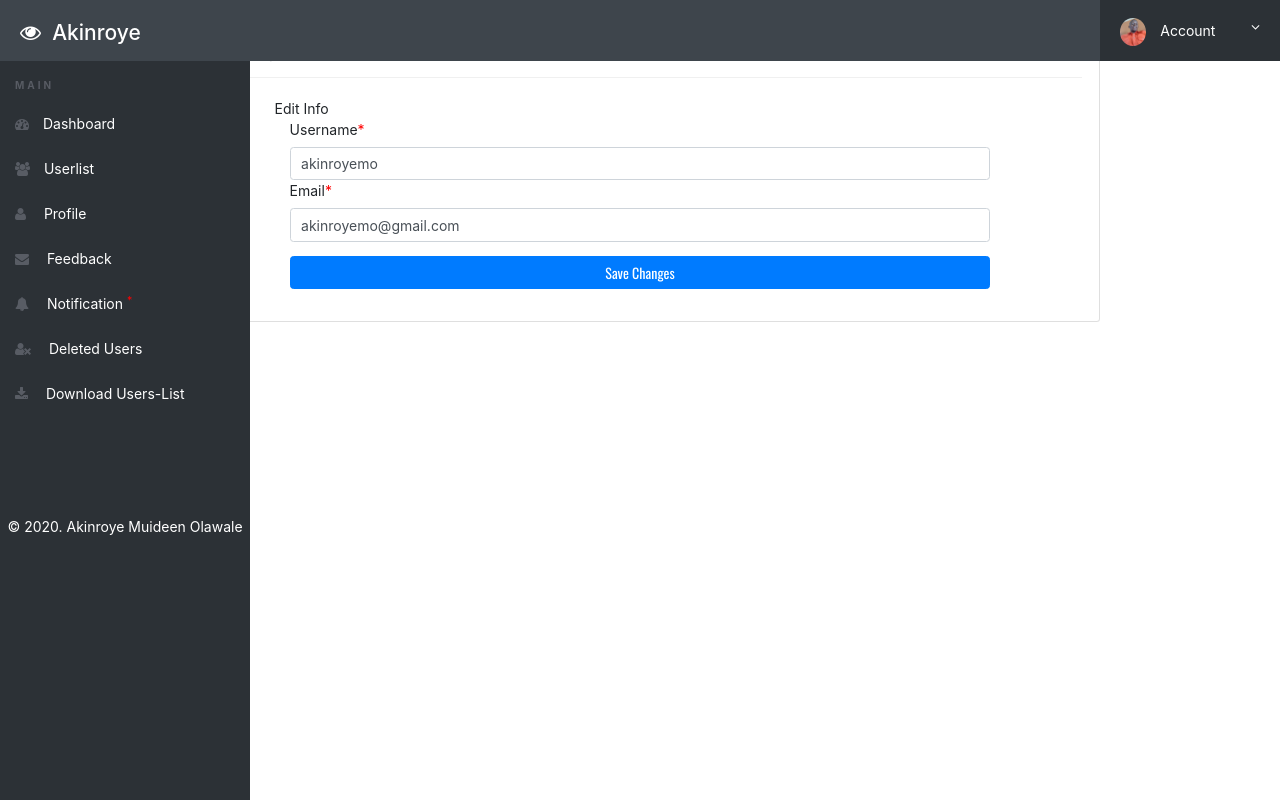
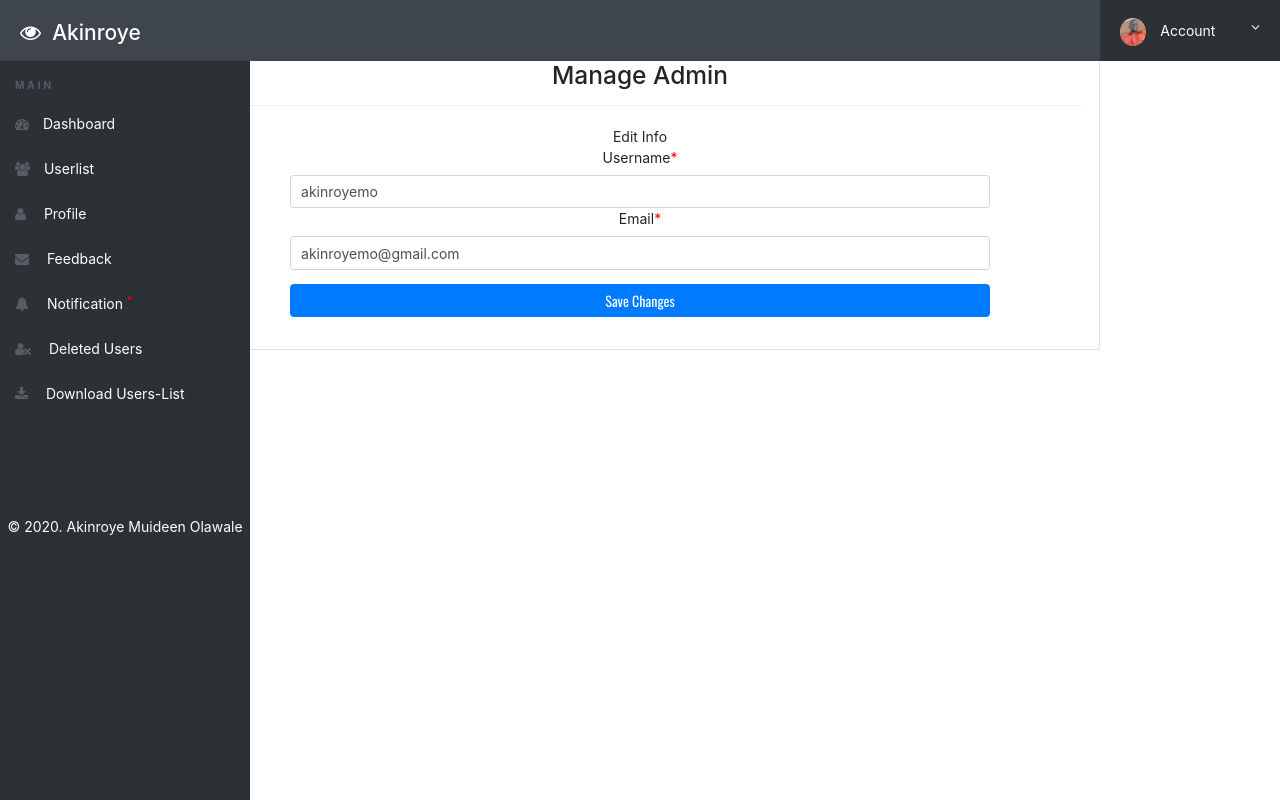
Before and after one commit to akmuola/akinroye, a PHP site: page /admin/profile.php in a window 1280 px wide. Run offline with PHP 8.4, Linux system fonts and the light colour scheme; a user stored in the database is signed in; data comes from the database, SQL or seed files in the repository; data that the repository does not hold is empty.

```diff
--- a/admin/dashboard.php
+++ b/admin/dashboard.php
@@ -45,7 +45,7 @@ else{
 	<div class="ts-main-content">
 <?php include('includes/leftbar.php');?>
 
-			<div class="container">
+			<div class="container text-center">
 
 				<div class="row">
 					<div class="col-md-10 mx-auto">
--- a/admin/deleteduser.php
+++ b/admin/deleteduser.php
@@ -68,7 +68,7 @@ else{
 	<div class="ts-main-content">
 		<?php include('includes/leftbar.php');?>
 
-			<div class="container">
+			<div class="container text-center">
 
 				<div class="row">
 					<div class="col-md-10 mx-auto">
--- a/admin/feedback.php
+++ b/admin/feedback.php
@@ -105,7 +105,7 @@ if(isset($_REQUEST['unconfirm']))
 	<div class="ts-main-content">
 		<?php include('includes/leftbar.php');?>
 
-			<div class="container">
+			<div class="container text-center">
 
 				<div class="row">
 					<div class="col-md-10 mx-auto">
--- a/admin/profile.php
+++ b/admin/profile.php
@@ -86,10 +86,10 @@ if(isset($_POST['submit']))
 	<div class="ts-main-content">
 	<?php include('includes/leftbar.php');?>
 
-			<div class="container">
+			<div class="container text-center">
 				<div class="row">
 					<div class="col-md-10 mx-auto">
-					<div class="card card-body mt-3">
+					<div class="card card-body mt-5">
 						<h3 class="page-title">Manage Admin</h3>
 						<div class="row">
 							<div class="col-md-10 mx-auto">
--- a/admin/userlist.php
+++ b/admin/userlist.php
@@ -113,7 +113,7 @@ if(isset($_REQUEST['unconfirm']))
 	<div class="ts-main-content">
 		<?php include('includes/leftbar.php');?>
 
-			<div class="container">
+			<div class="container text-center">
 
 				<div class="row">
 					<div class="col-md-10 mx-auto">
--- a/messages.php
+++ b/messages.php
@@ -71,7 +71,6 @@ else{
 
 				<div class="row">
 					<div class="col-md-8 mx-auto">
-<div class="card card-body mt-3">
 						<h2 class="page-title">Messages</h2>
 
 						<!-- Zero Configuration Table -->
--- a/profile.php
+++ b/profile.php
@@ -110,7 +110,7 @@ if(isset($_POST['submit']))
 			<div class="container">
 				<div class="row">
 					<div class="col-md-8 mx-auto">
-					<div class="card card-body mt-3">
+					<div class="card card-body mt-5">
 						<div class="row">
 							<div class="col-md-12">
 								<div class="panel panel-default">
```
Also changed, not shown: register.php (+0 -21 lines).
